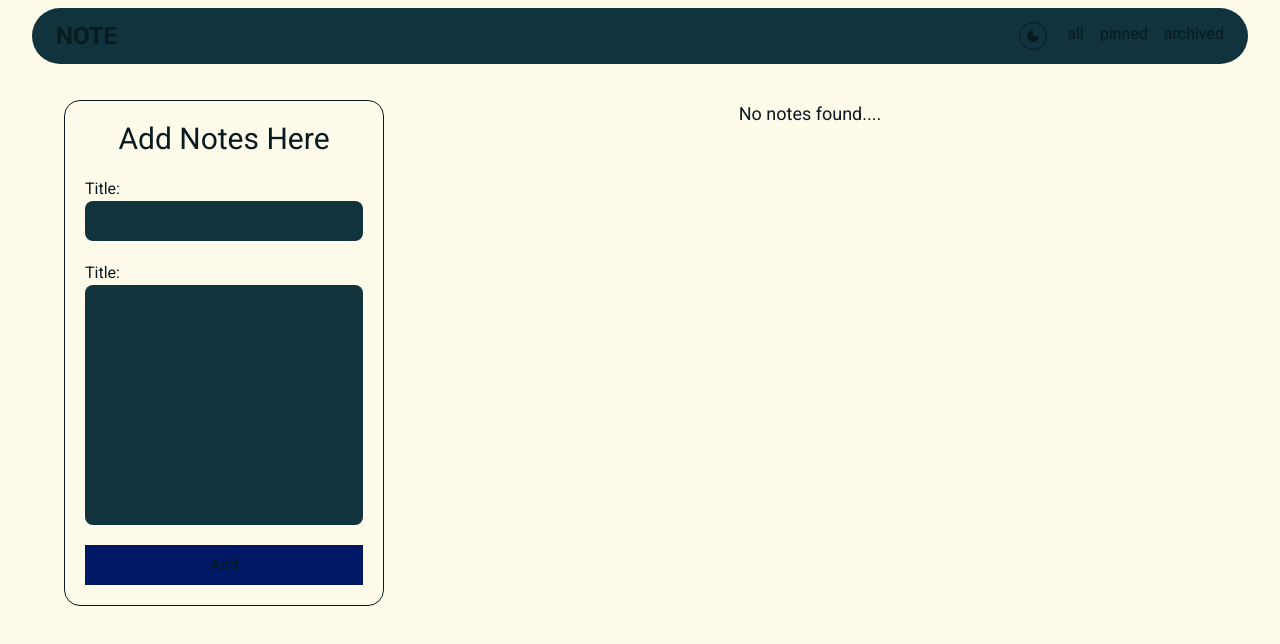
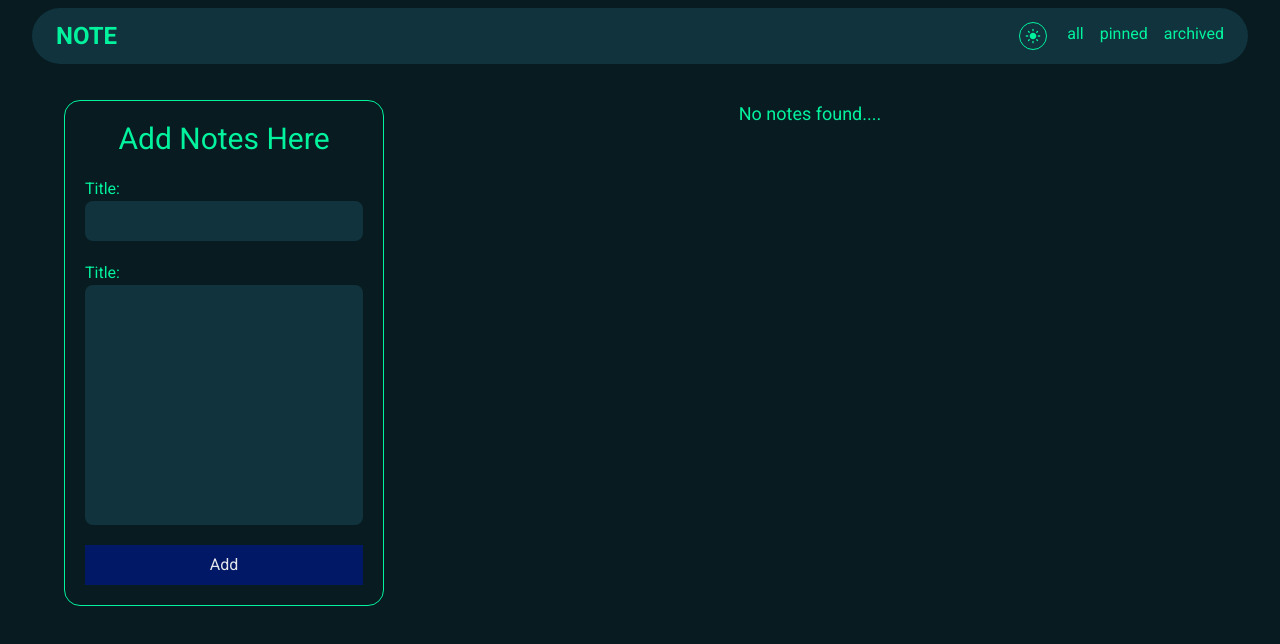
Before and after one commit to tehdi-seid/m4-w4-note-taking, a React (Vite) app: page / in a window 1280 px wide. Shown: the top 644 px of the page. Built offline with nearby package versions, Linux system fonts and the light colour scheme.

Commit message:
light mode added

```diff
--- a/src/components/AddNote.tsx
+++ b/src/components/AddNote.tsx
@@ -43,22 +43,24 @@ function AddNote() {
         title:
         <input
           value={title}
+          required
           type="text"
           onChange={(e) => titleHandler(e)}
-          className="border-0 outline-0 px-4 capitalize bg-bg-lighter py-2 rounded-lg"
+          className="border-0 outline-0 px-4 capitalize bg-bg-lighter dark:bg-gray-200 py-2 rounded-lg"
         />
       </label>
       <label className="flex flex-col capitalize">
         title:
         <textarea
+          required
           value={body}
           onChange={(e) => bodyHandler(e)}
-          className="border-0 outline-0 px-4 capitalize bg-bg-lighter py-2 rounded-lg max-w-full h-60 resize-none scrollbar-thumb-text-lighter"
+          className="border-0 outline-0 px-4 capitalize bg-bg-lighter dark:bg-gray-200 py-2 rounded-lg max-w-full h-60 resize-none scrollbar-thumb-text-lighter"
         ></textarea>
       </label>
       <button
         type="submit"
-        className="bg-[hsl(226,100%,20%)] py-2 cursor-pointer self-cente"
+        className="bg-[hsl(226,100%,20%)] text-gray-200 py-2 cursor-pointer self-cente"
       >
         Add
       </button>
--- a/src/components/Header.tsx
+++ b/src/components/Header.tsx
@@ -5,7 +5,7 @@ import { useView } from "../hook/useView";
 function Header() {
   const [view, setView] = useView();
   return (
-    <header className="flex justify-between bg-bg-lighter py-3 px-6 fixed w-[95%] left-1/2 -translate-x-1/2 mt-2 rounded-4xl items-center top-0 z-999">
+    <header className="flex justify-between bg-bg-lighter py-3 px-6 fixed w-[95%] left-1/2 -translate-x-1/2 mt-2 rounded-4xl items-center top-0 dark:bg-gray-200 z-999">
       <section className="text-2xl font-bold">NOTE</section>
       <nav className="flex gap-5">
         <ToogleBtn />
--- a/src/components/NoteCard.tsx
+++ b/src/components/NoteCard.tsx
@@ -24,19 +24,19 @@ function NoteCard({ note }: { note: Note }) {
       <div className="flex justify-between items-center border-b pb-2">
         <button
           onClick={handleEdit}
-          className="cursor-pointer hover:text-text-lighter transition-colors duration-100 ease-in text-2xl"
+          className="cursor-pointer transition-colors duration-100 ease-in text-2xl"
         >
           <FaEdit />
         </button>
         <div className="flex gap-4">
           <button
             onClick={() => dispatch({ type: "archiveToggled", id: note.id })}
-            className={`cursor-pointer text-xl ${note.archived ? " text-amber-800" : "text-gray-300"}`}
+            className={`cursor-pointer text-xl ${note.archived ? " text-amber-800" : "text-gray-700"}`}
           >
             <IoArchive />
           </button>
           <button
-            className={`cursor-pointer text-xl ${note.pinned ? " text-amber-800" : "text-gray-300 "}`}
+            className={`cursor-pointer text-xl ${note.pinned ? " text-amber-800" : "text-gray-700"}`}
             type="button"
             onClick={() => dispatch({ type: "pinToggled", id: note.id })}
             aria-pressed={note.pinned}
--- a/src/hook/ThemeProvider.tsx
+++ b/src/hook/ThemeProvider.tsx
@@ -4,7 +4,7 @@ export type Theme = "dark" | "light";
 export type ThemeContext = [theme: Theme, setTheme: (theme: Theme) => void];
 export const themeContex = createContext<ThemeContext | null>(null);
 function ThemeProvider({ children }: { children: ReactNode }) {
-  const [theme, setTheme] = useLocalStorage<Theme>("theme", "dark");
+  const [theme, setTheme] = useLocalStorage<Theme>("theme", "light");
 
   function toogle() {
     setTheme((prev: Theme) => (prev === "dark" ? "light" : "dark"));
```
